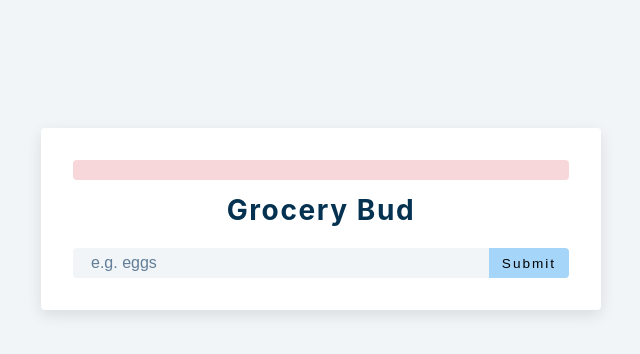
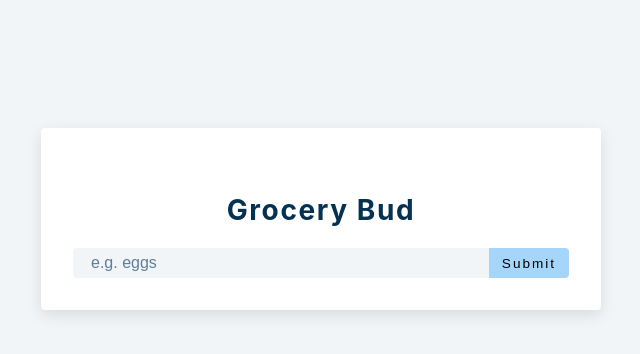
Before and after one commit to sadatyussuf/react-mini-projects, a React (Create React App) app in the folder grocery-bud/: page / in a window 1280 px wide. Shown: the top 354 px of the page, without its empty margins (319-959 px from the left). Built offline with nearby package versions, Linux system fonts and the light colour scheme.

Commit message:
made the classNAme and text dynamic

```diff
--- a/grocery-bud/src/components/Alert.js
+++ b/grocery-bud/src/components/Alert.js
@@ -1,8 +1,8 @@
 import React from 'react'
 
-const Alert = ({ message }) => {
+const Alert = ({ message, alertClass }) => {
     return (
-        <p className="alert alert-danger">{message}</p>
+        <p className={`alert ${alertClass}`}>{message}</p>
     )
 }
 
```
